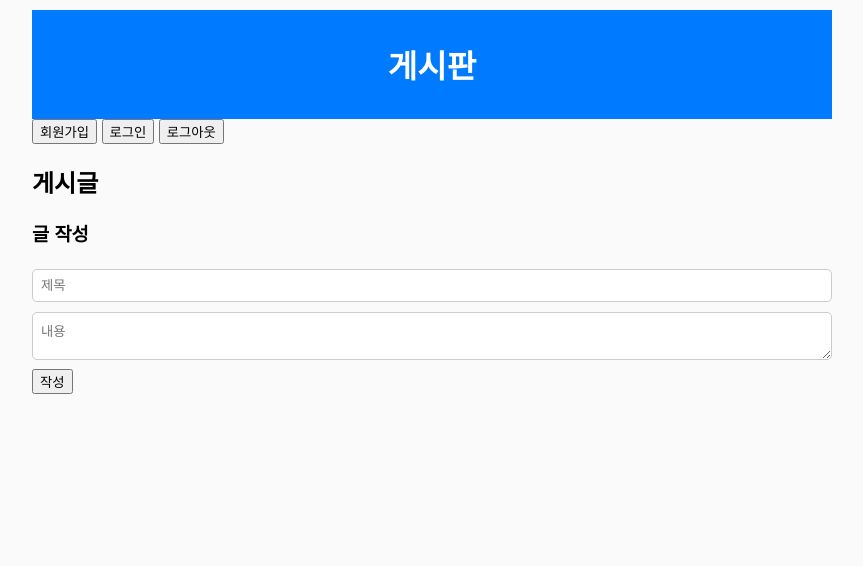
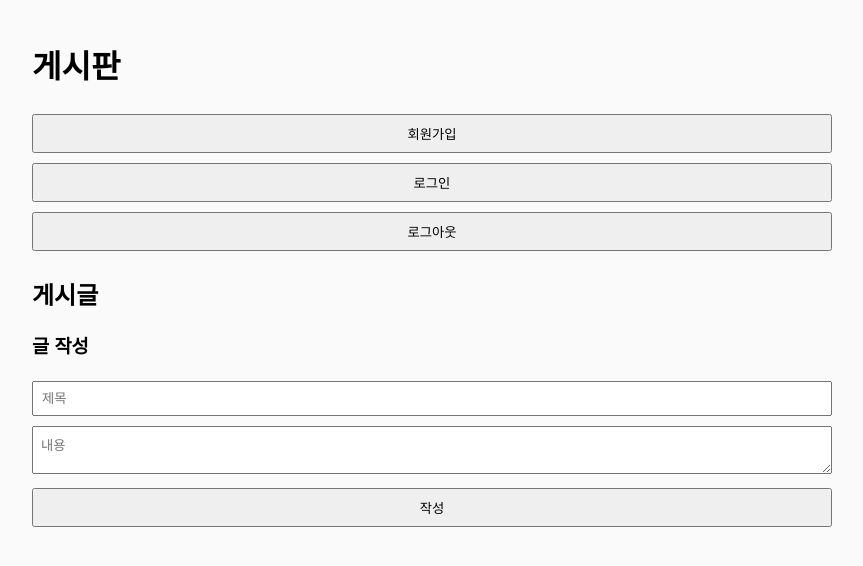
Before and after one commit to murang-korea/Whisperbox, a website: page public/index.html in a window 1280 px wide. Shown: the whole page, without its empty margins (208-1071 px from the left). Drawn offline with Linux system fonts and the light colour scheme; no server answers.

Commit message:
Update style.css

```diff
--- a/public/style.css
+++ b/public/style.css
@@ -8,41 +8,27 @@ body {
 .container {
   max-width: 800px;
   margin: auto;
-  padding: 10px;
+  padding: 20px;
 }
 
-header {
-  background: #007bff;
-  color: white;
-  padding: 10px;
-  text-align: center;
+input, textarea, button {
+  padding: 8px;
+  margin: 5px 0;
+  width: 100%;
+  box-sizing: border-box;
 }
 
 button {
   cursor: pointer;
 }
 
-input, textarea {
-  width: 100%;
-  padding: 8px;
-  margin: 5px 0;
-  box-sizing: border-box;
-  border-radius: 5px;
-  border: 1px solid #ccc;
-}
-
 .post, .comment {
-  background: white;
+  border: 1px solid #ddd;
   padding: 10px;
-  margin-bottom: 10px;
-  border-radius: 5px;
+  margin: 10px 0;
+  background: #fff;
 }
 
 .comment {
   margin-left: 20px;
-  background: #f1f1f1;
 }
-
-@media (max-width: 600px) {
-  .container { padding: 5px; }
-}
```
